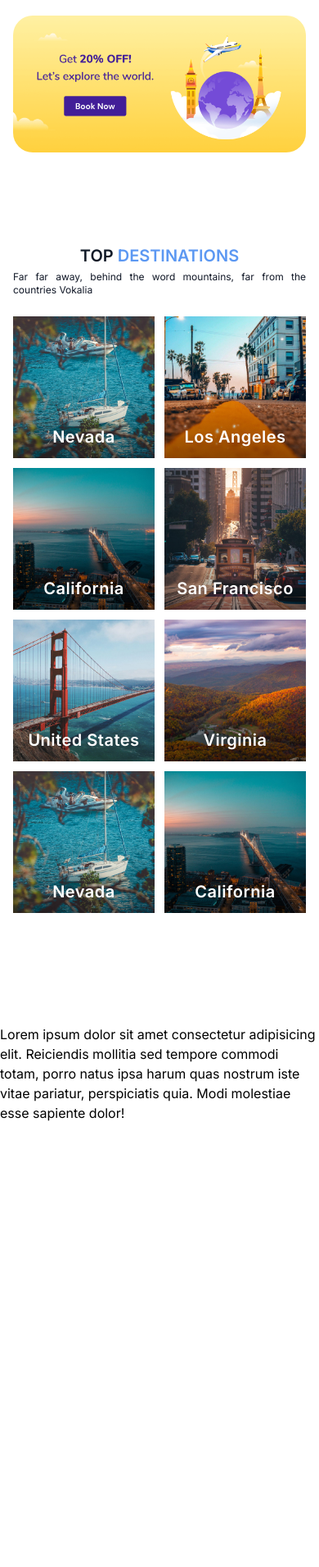
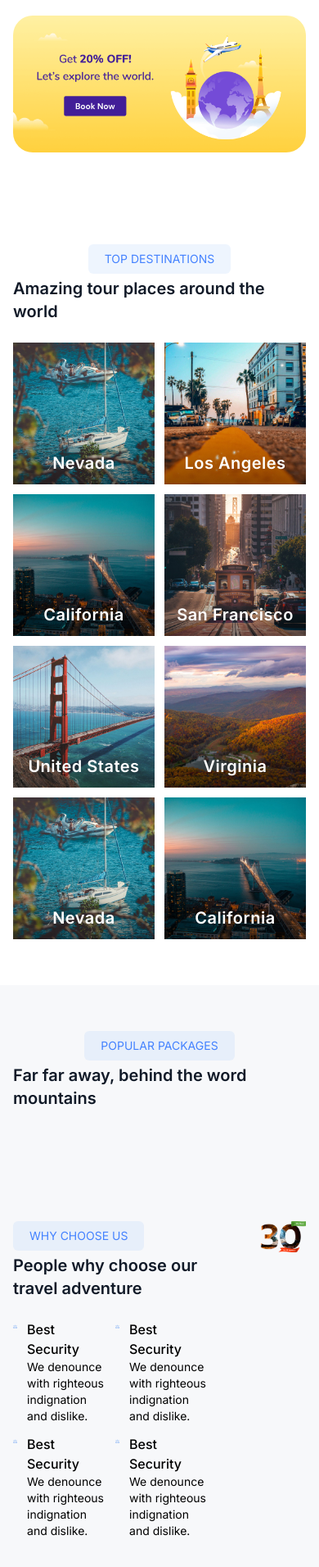
Before and after one commit to atikur-24/go-trip-client, a Next.js app: page / in a window 390 px wide. Shown: the part 1081-2993 px from the top of the page at 82% size. Before the commit the page ends 2531 px from the top, so only its background shows below. Built offline with nearby package versions, Linux system fonts and the light colour scheme.

Commit message:
added choose us section in home page with multiple devices responsive

```diff
--- /dev/null
+++ b/src/app/home-page/ChooseUs/ChooseUs.jsx
@@ -0,0 +1,53 @@
+import SectionTitle from "@/components/SectionTitle";
+import Image from "next/image";
+import { BsRouter } from "react-icons/bs";
+import Year from "@/assets/choose-us/year-image.png"
+
+const ChooseUs = () => {
+    return (
+        <section className="bg-lite">
+            <div className="my-container">
+                <div className="flex gap-10 justify-between">
+                  <div className="pr-6">
+                   <SectionTitle title="Why choose us" content="People why choose our travel adventure" align="items-start" />
+                   <div className="grid grid-cols-2 gap-3">
+                        <div className="flex gap-3">
+                            <BsRouter className="text-lg lg:text-2xl xl:text-3xl text-my-primary" />
+                            <div>
+                                <h5 className="text-base lg:text-xl font-medium lg:font-bold">Best Security</h5>
+                                <p className="text-sm lg:text-base">We denounce with righteous indignation and dislike.</p>
+                            </div>
+                        </div>
+                        <div className="flex gap-3">
+                            <BsRouter className="text-lg lg:text-2xl xl:text-3xl text-my-primary" />
+                            <div>
+                                <h5 className="text-base lg:text-xl font-medium lg:font-bold">Best Security</h5>
+                                <p className="text-sm lg:text-base">We denounce with righteous indignation and dislike.</p>
+                            </div>
+                        </div>
+                        <div className="flex gap-3">
+                            <BsRouter className="text-lg lg:text-2xl xl:text-3xl text-my-primary" />
+                            <div>
+                                <h5 className="text-base lg:text-xl font-medium lg:font-bold">Best Security</h5>
+                                <p className="text-sm lg:text-base">We denounce with righteous indignation and dislike.</p>
+                            </div>
+                        </div>
+                        <div className="flex gap-3">
+                            <BsRouter className="text-lg lg:text-2xl xl:text-3xl text-my-primary" />
+                            <div>
+                                <h5 className="text-base lg:text-xl font-medium lg:font-bold">Best Security</h5>
+                                <p className="text-sm lg:text-base">We denounce with righteous indignation and dislike.</p>
+                            </div>
+                        </div>
+                   </div>
+                  </div>
+                  <div className="w-1/2">
+                    <Image src={Year} alt="30 year" />
+                  </div>
+                </div>
+            </div>
+        </section>
+    );
+};
+
+export default ChooseUs;
--- /dev/null
+++ b/src/app/home-page/PopularTourPackages/PopularTourPackages.jsx
@@ -0,0 +1,17 @@
+import SectionTitle from "@/components/SectionTitle";
+import TourCard from "@/components/TourCard/TourCard";
+
+const PopularTourPackages = () => {
+    return (
+        <section className="bg-lite">
+            <div className="my-container">
+                <SectionTitle title={"Popular Packages"} content="Far far away, behind the word mountains" align="items-center" />
+                <div className="grid grid-cols-1 md:grid-cols-2 lg:grid-cols-3 gap-5">
+                    <TourCard />
+                </div>
+            </div>
+        </section>
+    );
+};
+
+export default PopularTourPackages;
--- a/src/app/home-page/TopDestination/TopDestination.jsx
+++ b/src/app/home-page/TopDestination/TopDestination.jsx
@@ -10,7 +10,7 @@ import SectionTitle from "@/components/SectionTitle";
 const TopDestination = () => {
   return (
     <section className="my-container">
-      <SectionTitle title={"Top Destinations"} content="Far far away, behind the word mountains, far from the countries Vokalia" />
+      <SectionTitle title="Top Destinations" content="Amazing tour places around the world" align="items-center" />
       <div className="grid grid-cols-2 md:grid-cols-3 lg:grid-cols-3 xl:grid-cols-4 gap-3 lg:gap-6">
         <div className="relative group items-center justify-center text-center overflow-hidden">
           <Image className="object-cover" src={Nevada} alt="Nevada" />
--- a/src/app/page.js
+++ b/src/app/page.js
@@ -1,5 +1,7 @@
 import Ads from "./home-page/Ads/Ads";
 import Banner from "./home-page/Banner/Banner";
+import ChooseUs from "./home-page/ChooseUs/ChooseUs";
+import PopularTourPackages from "./home-page/PopularTourPackages/PopularTourPackages";
 import TopDestination from "./home-page/TopDestination/TopDestination";
 
 export default function Home() {
@@ -8,6 +10,8 @@ export default function Home() {
       <Banner />
       <Ads />
       <TopDestination />
+      <PopularTourPackages />
+      <ChooseUs />
     </main>
   );
 }
--- a/src/components/SectionTitle.jsx
+++ b/src/components/SectionTitle.jsx
@@ -1,15 +1,10 @@
-const SectionTitle = ({ title, content }) => {
-    const firstWord = title.split(" ")[0];
-    const secondWord = title.split(" ")[1];
-
+const SectionTitle = ({ title, content, align }) => {
   return (
-    <div className="mb-6 xl:space-y-2 flex flex-col items-center justify-center space-y-1 md:mb-8 lg:mb-12 lg:space-y-4 ">
-      <h2 className="font-semibold lg:font-bold uppercase  text-title-color text-xl lg:text-3xl lg:tracking-wide">
-        {firstWord} <span className="text-my-primary">{secondWord}</span>
-      </h2>
-      <p className="text-justify  text-gray-9 md:w-2/3 lg:mx-32 lg:text-center text-xs md:text-sm xl:text-base">
-        {content}
-      </p>
+    <div className={`mb-6 space-y-1 md:mb-8 lg:mb-12 lg:space-y-4 flex flex-col justify-center ${align}`}>
+      <p className="bg-my-primary/10 text-my-secondary py-2 px-5 uppercase rounded-md text-sm lg:text-base w-fit">{title}</p>
+      <h2 className="font-semibold lg:font-bold text-title-color text-xl lg:text-3xl lg:tracking-wide">
+      {content}
+     </h2>
     </div>
   );
 };
--- /dev/null
+++ b/src/components/TourCard/TourCard.jsx
@@ -0,0 +1,9 @@
+const TourCard = ({image, name}) => {
+    return (
+        <div>
+
+        </div>
+    );
+};
+
+export default TourCard;
--- a/tailwind.config.js
+++ b/tailwind.config.js
@@ -14,7 +14,7 @@ module.exports = {
       transparent: "transparent",
       current: "currentColor",
       white: "#fff",
-      lite: "#F2F3F5",
+      lite: "#F7F8FA",
       black: "#000",
       "title-color": "#111a28",
       "black-2": "#1d2a38",
@@ -28,6 +28,8 @@ module.exports = {
       "my-accent": "#10B6A8",
       "my-primary": "#5C98F2",
       "my-secondary": "#4482ff",
+      "blue-3": "#5191FA",
+      "blue-4": "#3B71FE",
       "slate-1": "#f1f5f9",
       "slate-3": "#cbd5e1",
       "slate-6": "#475569",
```
Also changed, not shown: src/assets/choose-us/year-image.png (added).
